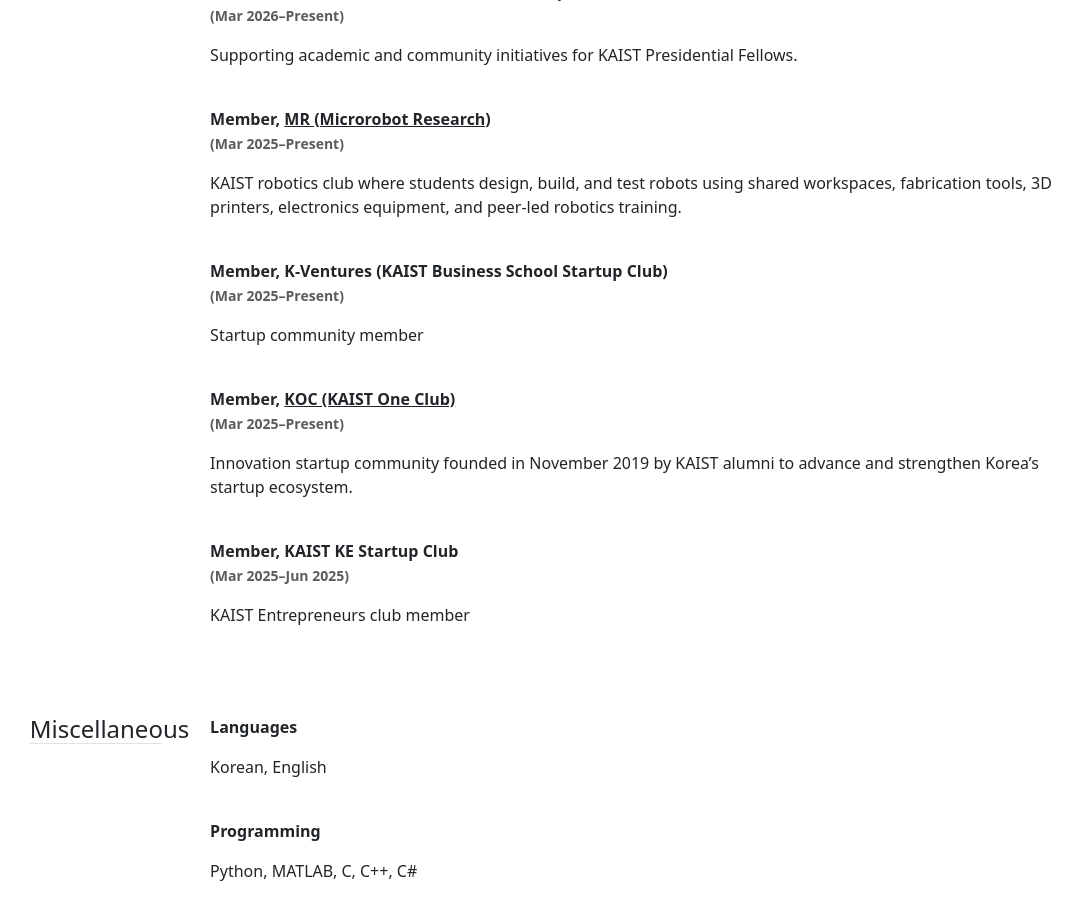
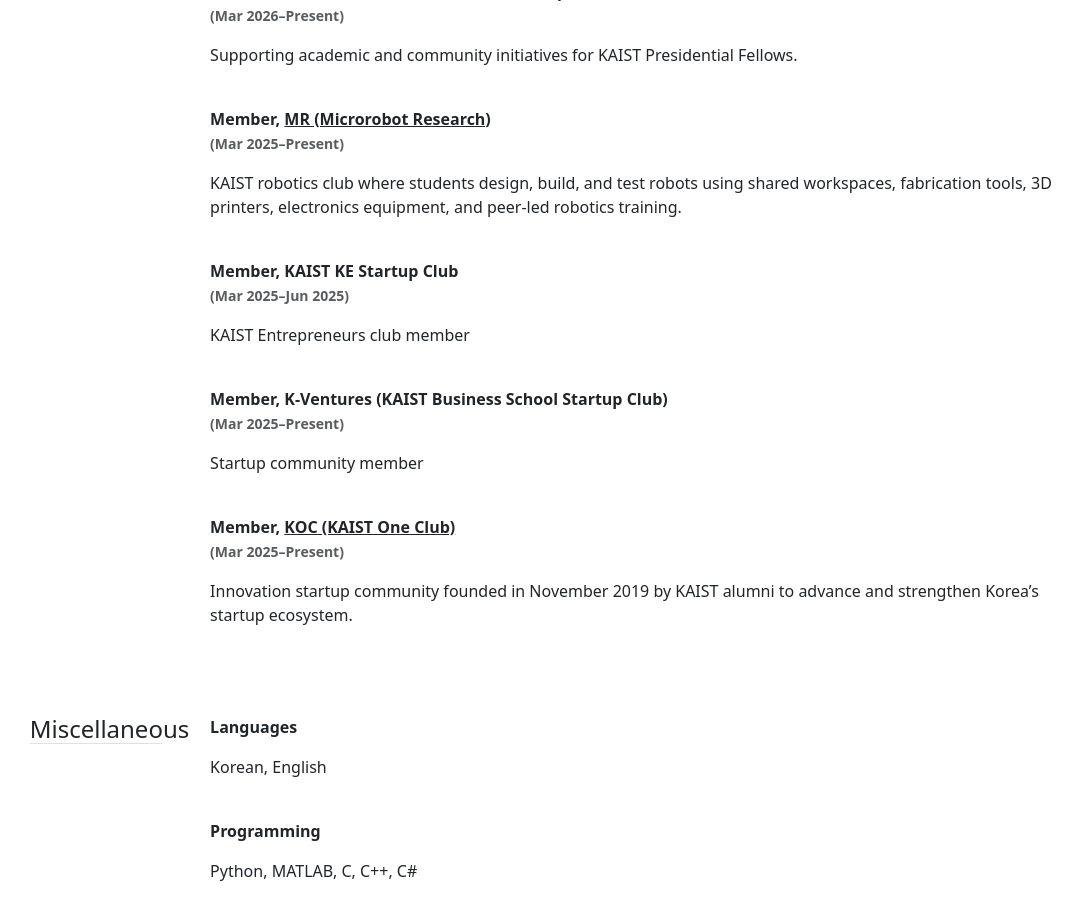
Before and after one commit to ynghyn-na/ynghyn-na.github.io, a Jekyll site: the page built from cv.md, in a window 1280 px wide and 900 px high, scrolled down 2393 px. Shown: the whole window, without its empty margins (93-1175 px from the left). Built offline with Jekyll 4.4.1, drawn with Linux system fonts in a browser that asks for light colours; part of the change alters nothing that is shown.

```diff
--- a/_data/cv/memberships.yml
+++ b/_data/cv/memberships.yml
@@ -9,6 +9,9 @@
   description: 'KAIST robotics club where students design, build, and test robots using shared workspaces, fabrication tools, 3D printers, electronics equipment, and peer-led robotics training.<br>'
   duration: '(Mar 2025–Present)'
 
+- title: 'Member, KAIST KE Startup Club'
+  description: 'KAIST Entrepreneurs club member<br>'
+  duration: '(Mar 2025–Jun 2025)'
 
 - title: 'Member, K-Ventures (KAIST Business School Startup Club)'
   description: 'Startup community member<br>'
@@ -17,7 +20,3 @@
 - title: 'Member, <a href="https://kaistone.club/" target="_blank">KOC (KAIST One Club)</a>'
   description: 'Innovation startup community founded in November 2019 by KAIST alumni to advance and strengthen Korea’s startup ecosystem.<br>'
   duration: '(Mar 2025–Present)'
-
-- title: 'Member, KAIST KE Startup Club'
-  description: 'KAIST Entrepreneurs club member<br>'
-  duration: '(Mar 2025–Jun 2025)'
```
